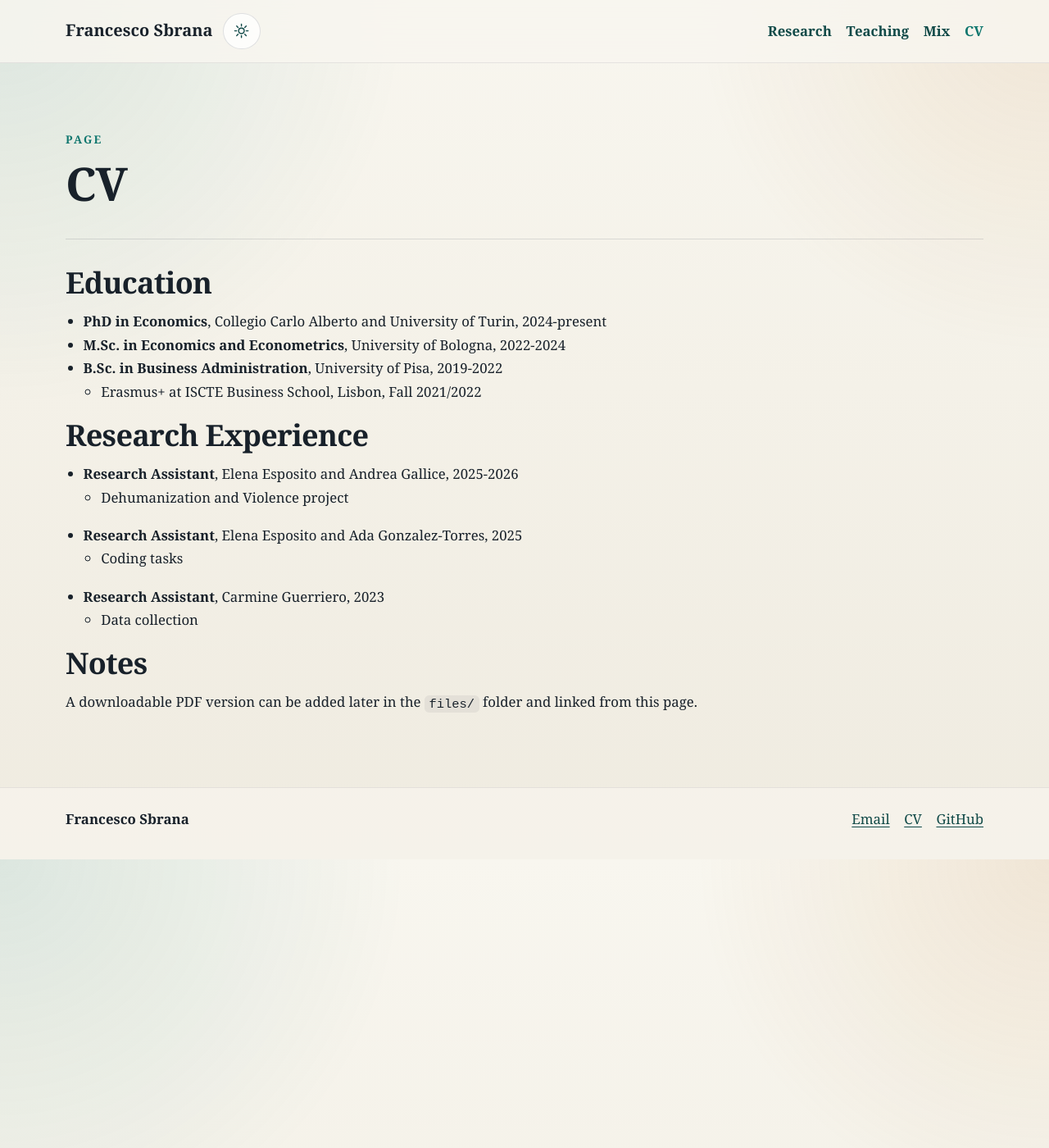
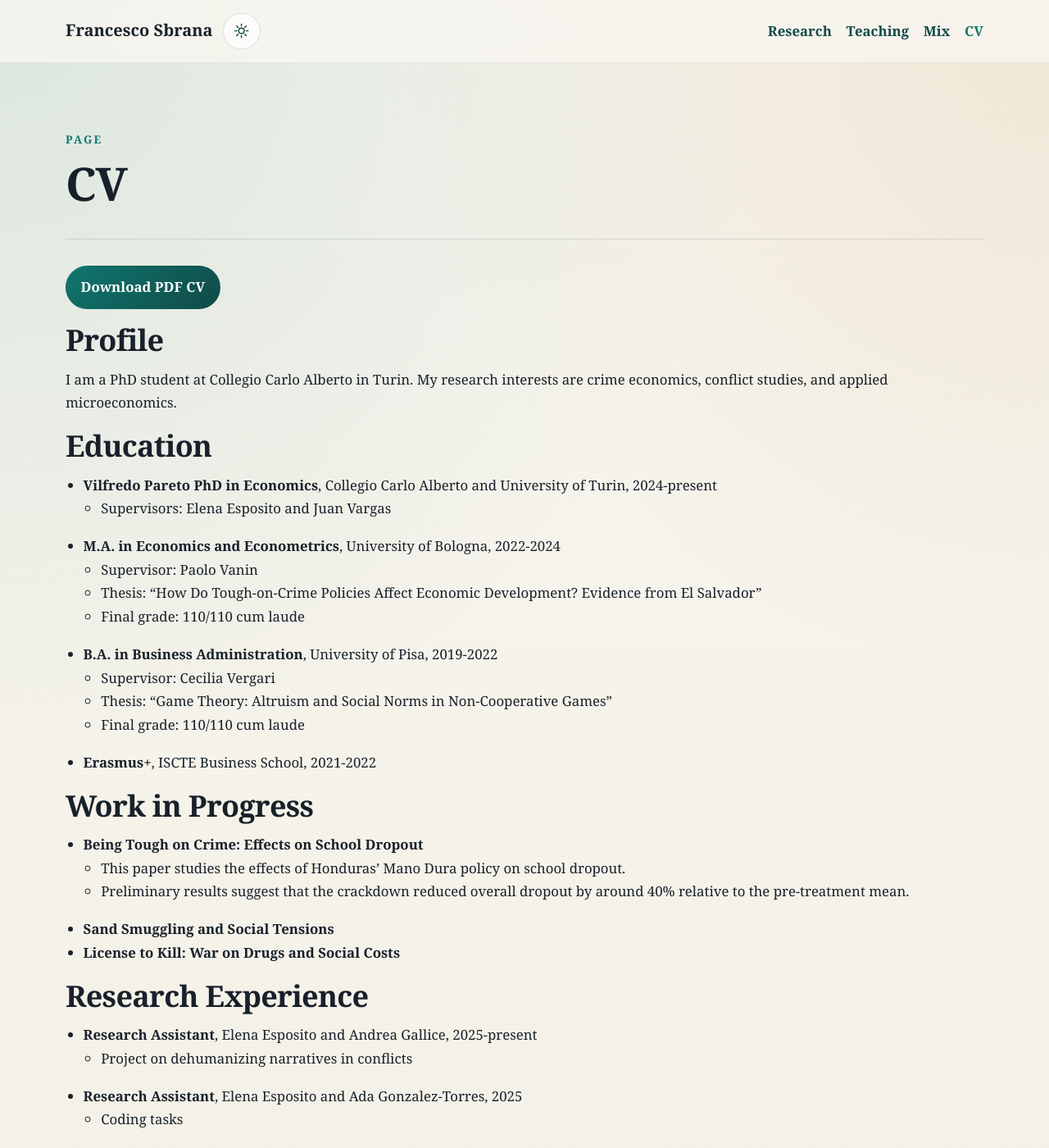
Before and after one commit to FraSbra/FraSbra.github.io, a Jekyll site: the page built from _pages/cv.md, in a window 1280 px wide and 1400 px high. Shown: the whole window at 82% size. Built offline with Jekyll 4.4.1, drawn with Linux system fonts in a browser that asks for light colours; some web fonts are replaced; some of the changed text lies outside the part shown.

Commit message:
Cv Updates

```diff
--- a/_pages/cv.md
+++ b/_pages/cv.md
@@ -8,22 +8,83 @@
   - /resume
 ---
 
+<p>
+  <a class="button button--primary" href="{{ '/files/CV_FS_short.pdf' | relative_url }}">Download PDF CV</a>
+</p>
+
+## Profile
+
+I am a PhD student at Collegio Carlo Alberto in Turin. My research interests are crime economics, conflict studies, and applied microeconomics.
+
 ## Education
 
-- **PhD in Economics**, Collegio Carlo Alberto and University of Turin, 2024-present
-- **M.Sc. in Economics and Econometrics**, University of Bologna, 2022-2024
-- **B.Sc. in Business Administration**, University of Pisa, 2019-2022
-  - Erasmus+ at ISCTE Business School, Lisbon, Fall 2021/2022
+- **Vilfredo Pareto PhD in Economics**, Collegio Carlo Alberto and University of Turin, 2024-present
+  - Supervisors: Elena Esposito and Juan Vargas
+- **M.A. in Economics and Econometrics**, University of Bologna, 2022-2024
+  - Supervisor: Paolo Vanin
+  - Thesis: "How Do Tough-on-Crime Policies Affect Economic Development? Evidence from El Salvador"
+  - Final grade: 110/110 cum laude
+- **B.A. in Business Administration**, University of Pisa, 2019-2022
+  - Supervisor: Cecilia Vergari
+  - Thesis: "Game Theory: Altruism and Social Norms in Non-Cooperative Games"
+  - Final grade: 110/110 cum laude
+- **Erasmus+**, ISCTE Business School, 2021-2022
+
+## Work in Progress
+
+- **Being Tough on Crime: Effects on School Dropout**
+  - This paper studies the effects of Honduras' Mano Dura policy on school dropout.
+  - Preliminary results suggest that the crackdown reduced overall dropout by around 40% relative to the pre-treatment mean.
+- **Sand Smuggling and Social Tensions**
+- **License to Kill: War on Drugs and Social Costs**
 
 ## Research Experience
 
-- **Research Assistant**, Elena Esposito and Andrea Gallice, 2025-2026
-  - Dehumanization and Violence project
+- **Research Assistant**, Elena Esposito and Andrea Gallice, 2025-present
+  - Project on dehumanizing narratives in conflicts
 - **Research Assistant**, Elena Esposito and Ada Gonzalez-Torres, 2025
   - Coding tasks
 - **Research Assistant**, Carmine Guerriero, 2023
-  - Data collection
+  - Data collection for the ORIGIN'S project
 
-## Notes
+## Teaching
 
-A downloadable PDF version can be added later in the `files/` folder and linked from this page.
+- **Econometric Theory II**, PhD course, Collegio Carlo Alberto, 2026
+  - Teaching assistant to Juan Vargas
+- **Microeconomics**, undergraduate, SAA - School of Management, 2026
+  - Teaching assistant to Nadia Campaniello
+- **Introduction to Statistics**, graduate, University of Bologna, 2023
+  - Lecturer
+- **Calculus and Linear Algebra**, undergraduate, University of Bologna, 2023-2024
+  - Teaching assistant to Lars Halvard Halle
+- **Statistics**, undergraduate, University of Bologna, 2023-2024
+  - Teaching assistant to Maurizio Brizzi
+- **Statistics**, undergraduate, University of Pisa, 2021-2022
+  - Teaching assistant to Lucio Masserini
+
+## Other Roles
+
+- **PhD Representative**, Collegio Carlo Alberto, 2025-present
+- **PhD Representative**, ESOMAS Department, University of Turin, 2025-present
+
+## Schools and Post-Graduate Courses
+
+- **Summer School in International and Development Economics**, Centro Luca D'Agliano and Collegio Carlo Alberto, 2025
+  - Topic: Geo-economics, natural resources, and development
+- **Training on Counterfactual Impact Evaluation Methods**, Joint Research Centre, Ispra, 2025
+
+## Additional Information
+
+- **Programming:** Stata, R, Python, Julia, QGIS, LaTeX
+- **Languages:** Italian native; English C1, TOEFL 100; Spanish B1
+- **Other certifications:** GRE Quantitative Reasoning 170
+
+## References
+
+- **Elena Esposito**
+  - Collegio Carlo Alberto, Junior Chair
+  - Rita Levi Montalcini Researcher at ESOMAS, Department of Economics, University of Turin
+  - e.esposito@unito.it
+- **Juan Vargas**
+  - Collegio Carlo Alberto, Carlo Alberto Chair
+  - juan.vargas@carloalberto.org
```
Also changed, not shown: 2 other files.
